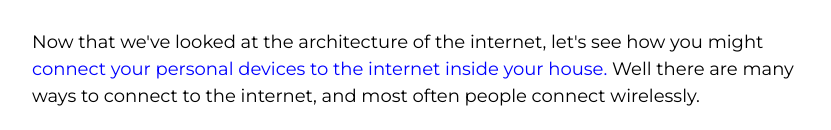
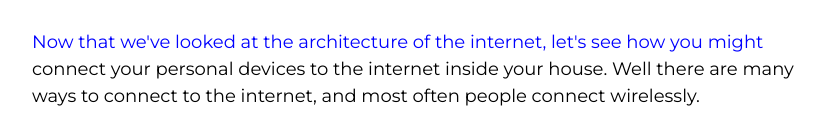
Before and after one commit to james-braun/mindvolt, a plain HTML site: page index.html in a window 1280 px wide. Both pictures are taken after a click on the element 543 px from the left and 542 px from the top of the page. Shown: the part 473-603 px from the top of the page, without its empty margins (224-1055 px from the left). Drawn offline with Linux system fonts and the light colour scheme.

Commit message:
fixed issue 26

```diff
--- a/index.html
+++ b/index.html
@@ -19,7 +19,7 @@
             </video>
         </div>
         <P>
-            <span id="time0" class="current" data-start='0.240' data-end='4.130'>Now that we've looked at the architecture of the internet, let's see how you might</span>
+            <span id="time0" data-start='0.240' data-end='4.130'>Now that we've looked at the architecture of the internet, let's see how you might</span>
             <span id="time1" data-start='4.130' data-end='7.535'>connect your personal devices to the internet inside your house.</span>
             <span id="time2" data-start='7.535' data-end='11.270'>Well there are many ways to connect to the internet, and</span>
             <span id="time3" data-start='11.270' data-end='13.960'>most often people connect wirelessly.</span>
--- a/js/JavaScript.js
+++ b/js/JavaScript.js
@@ -7,48 +7,35 @@ $('video').mediaelementplayer({
 
 
 // this varible holds the location of the beginning of each highted segment of text.
-var beginTimes = [0.000, 4.130, 7.535, 11.270, 13.960, 17.940, 22.370, 26.880, 30.920, 34.730, 39.430, 41.190, 46.300, 49.270, 53.760, 57.780];
+var times = [0.000, 4.130, 7.535, 11.270, 13.960, 17.940, 22.370, 26.880, 30.920, 34.730, 39.430, 41.190, 46.300, 49.270, 53.760, 57.780, 100.150];
 
-// this varible hold the current
-// index of "beginTimes" that the
-// video is on.
-var i = 0;
+// span offset for spans found in video.
+const spanOffset = 13
 
 // As the video plays highlight portions of th text.
 $('video').on('timeupdate', function () {
 
-    // if the video is past the beginning of the next segment
-    // higlight the next segment.
-    if (this.currentTime > beginTimes[i + 1] && beginTimes.length > i) {
+    // while traversing the spans in the html avoiding the spans in the video...
+    for (let i = 0; i < $('span').length - spanOffset + 1; ++i) {
 
-        // remove the highlight from the current segment.
-        document.querySelector(".current").classList.remove("current");
-
-        // increment the time index.
-        ++i;
-
-        // highlight the new segment of text.
-        document.getElementById("time" + i).classList.add("current");
+        // Where the "currentTime" is on the current sentence change the color
+        // of the sentence to blue. Else change the rest of the sentences black.
+        if ((this.currentTime >= times[i]) && (this.currentTime < times[i + 1])) {
+            $('span').eq(i + spanOffset).css("color", "blue");
+        } else {
+            $('span').eq(i + spanOffset).css("color", "black");
+        }
     }
 });
 
 // If a portion of the text is clicked start playing
 // the video at that location.
-for (let j = 0; j < $('span').length; ++j) {
+for (let j = spanOffset; j < $('span').length; ++j) {
 
     // for each segment if clicked...
     $('span').eq(j).click(function () {
 
-        // remove current segment color.
-        document.querySelector(".current").classList.remove("current");
-
-        // add new segment color.
-        this.classList.add("current");
-
-        // adjust the time index.
-        i = parseInt(this.id.split('e')[1]);
-
-        // set the video to play at the new time index.
-        $('video')[0].currentTime = beginTimes[i];
+            // set the video to play at the new time index.
+            $('video')[0].currentTime = times[parseInt(this.id.split('e')[1])];
     });
 }
```
